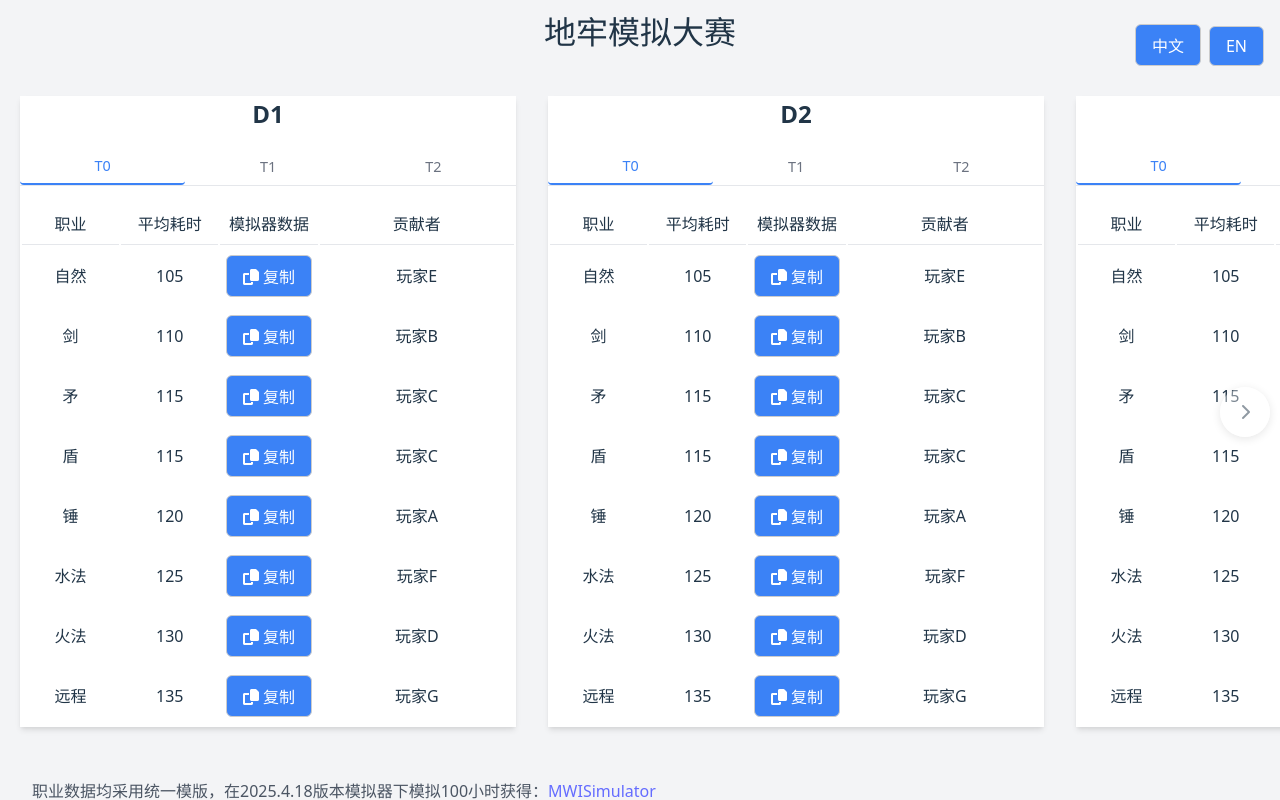
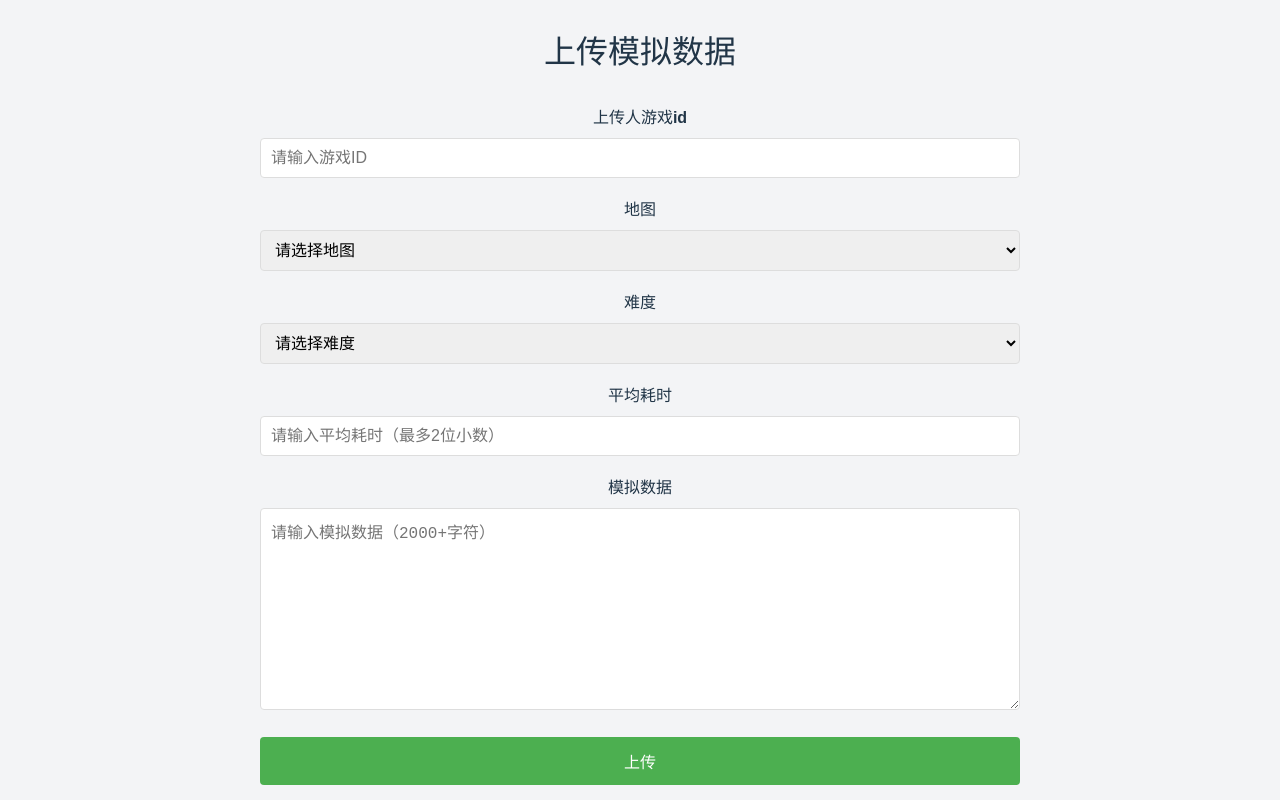
Before and after one commit to kobayashi7777/mwi_sim, a Vue app: page /upload in a window 1280 px wide. Built offline with nearby package versions, Linux system fonts and the light colour scheme.

Commit message:
增加upload

```diff
--- a/src/App.vue
+++ b/src/App.vue
@@ -1,10 +1,12 @@
 <script setup>
-import SimulationTable from './components/SimulationTable.vue'
+// 移除直接引入的SimulationTable组件
+// import SimulationTable from './components/SimulationTable.vue'
 </script>
 
 <template>
   <div class="app-container">
-    <SimulationTable />
+    <!-- 添加router-view组件，让Vue Router处理路由渲染 -->
+    <router-view/>
   </div>
 </template>
 
--- a/src/components/SimulationTable.vue
+++ b/src/components/SimulationTable.vue
@@ -95,7 +95,7 @@
       <p data-lang-key="role_limit" class="text-left">{{ currentLang['role_limit'] }}</p>
       <p data-lang-key="gear_limit" class="text-left">{{ currentLang['gear_limit'] }}</p>
       <div class="flex justify-center mt-4 mb-4 mb-2">
-        <a href="/sim.html" class="bg-blue-500 text-white py-2 px-4 rounded hover:bg-blue-600 upload-button" data-lang-key="upload_button">{{ currentLang['upload_button'] }}</a>
+        <a href="/upload" class="bg-blue-500 text-white py-2 px-4 rounded hover:bg-blue-600 upload-button" data-lang-key="upload_button">{{ currentLang['upload_button'] }}</a>
       </div>
     </div>
   </div>
```
